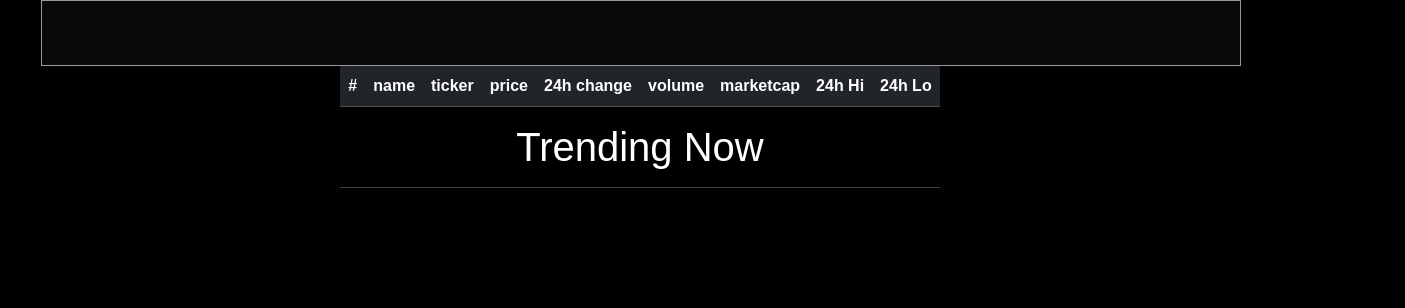
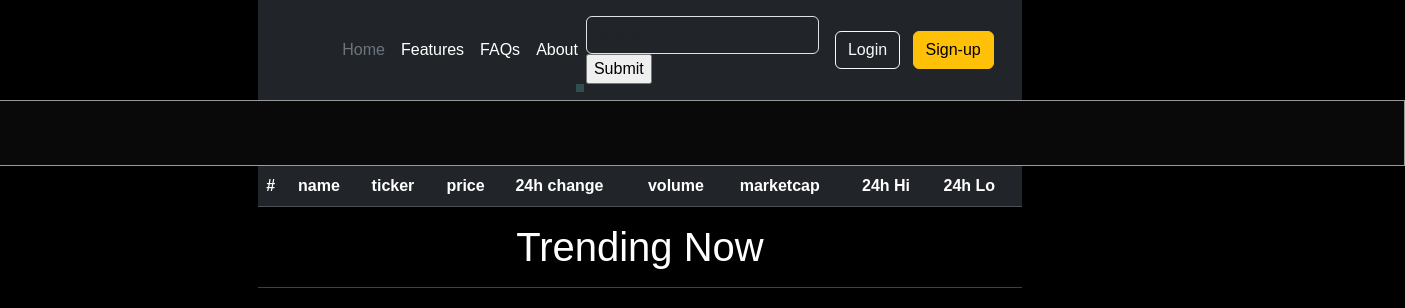
Before and after one commit to Cryptex-prototype/prototype, a plain HTML site: page gecko-api/html/index.html in a window 1280 px wide. Shown: the whole page, 1405 px wide, since content can reach past the window. Drawn offline with nearby package versions, Linux system fonts and the light colour scheme; no server answers.

Commit message:
search api implemented

```diff
--- a/gecko-api/css/style.css
+++ b/gecko-api/css/style.css
@@ -86,3 +86,22 @@ h1,h2,p {padding: 0 5%;}
     vertical-align:super;
     font-size: medium;
 }
+
+#searchResults {
+    background:darkslategrey;
+    position:absolute;
+    list-style:none;
+    left:-10px;
+    z-index: 10;
+    margin:0;
+    padding:4px;
+    max-height:400px;
+    overflow-y:scroll;
+}
+#searchResults a {
+    text-decoration: none!important;
+    color:inherit;
+}
+#searchResults li:hover {
+    background:rgba(0,0,30,.9);
+}
--- a/gecko-api/html/index.html
+++ b/gecko-api/html/index.html
@@ -39,6 +39,34 @@
         width:20px;
     }
 </style>
+<header class="p-3 text-bg-dark">
+    <div class="container">
+        <div class="d-flex flex-wrap align-items-center justify-content-center justify-content-lg-start">
+            <a href="/" class="d-flex align-items-center mb-2 mb-lg-0 text-white text-decoration-none">
+                <svg class="bi me-2" width="40" height="32" role="img" aria-label="Bootstrap"><use xlink:href="#bootstrap"></use></svg>
+            </a>
+
+            <ul class="nav col-12 col-lg-auto me-lg-auto mb-2 justify-content-center mb-md-0">
+                <li><a href="#" class="nav-link px-2 text-secondary">Home</a></li>
+                <li><a href="#" class="nav-link px-2 text-white">Features</a></li>
+                <li><a href="#" class="nav-link px-2 text-white">FAQs</a></li>
+                <li><a href="#" class="nav-link px-2 text-white">About</a></li>
+            </ul>
+            <div style="position: relative">
+                <div class="col-12 col-lg-auto mb-3 mb-lg-0 me-lg-3">
+                    <input id="search" type="text" class="form-control form-control-dark text-bg-dark" placeholder="Search..." aria-label="Search">
+                    <input type="submit" onclick="let input = $('#search').val();searchQuery(input); console.log(input)">
+                </div><ul id="searchResults"></ul>
+            </div>
+            <div class="text-end">
+                <button type="button" class="btn btn-outline-light me-2">Login</button>
+                <button type="button" class="btn btn-warning">Sign-up</button>
+            </div>
+        </div>
+    </div>
+</header>
+
+
 <main>
     <div class="ticker-wrap">
         <div class="ticker">
--- a/gecko-api/js/index.js
+++ b/gecko-api/js/index.js
@@ -124,9 +124,41 @@ console.log(data)
     console.error(e)
     }
 }
+
+const searchQuery = async (input) => {
+    $('#searchResults').empty()
+    try {
+        // $.getJSON(`../data/search.json`)
+        let input = $('#search').val()
+        $.getJSON(`https://api.coingecko.com/api/v3/search?query=${input}`)
+            .done(function(data) {
+                let info = data.coins
+                info.forEach((coin) => {
+                let marketCap = coin.market_cap_rank
+                if(marketCap == null){
+                    return "NA"
+                }
+                    let searchContent = "";
+                    searchContent +=
+
+                        `<li><span>#${marketCap} </span><a href="https://www.coingecko.com/en/coins/${coin.id}"><img src="${coin.thumb}" alt="${coin.id}">${coin.symbol} ${coin.id}</a></li>`
+                    // console.log(searchContent)
+                    $('#searchResults').append(searchContent)
+
+                })
+            })
+
+
+    } catch (e) {
+        console.error(e);
+    }
+}
+$('#search').change(function (){
+$('#searchResults').empty()
+})
 getChart("https://api.coingecko.com/api/v3/coins/markets?vs_currency=usd&order=market_cap_desc&per_page=100&page=1&sparkline=false");
-    getTicker("https://api.coingecko.com/api/v3/simple/price?ids=shiba-inu&vs_currencies=usd&include_market_cap=true&include_24hr_vol=true&include_24hr_change=true&precision=full")
-    getTicker("https://api.coingecko.com/api/v3/simple/price?ids=bitcoin&vs_currencies=usd&include_market_cap=true&include_24hr_vol=true&include_24hr_change=true&precision=full")
-    getTicker("https://api.coingecko.com/api/v3/simple/price?ids=ethereum&vs_currencies=usd&include_market_cap=true&include_24hr_vol=true&include_24hr_change=true&precision=full")
+    // getTicker("https://api.coingecko.com/api/v3/simple/price?ids=shiba-inu&vs_currencies=usd&include_market_cap=true&include_24hr_vol=true&include_24hr_change=true&precision=full")
+    // getTicker("https://api.coingecko.com/api/v3/simple/price?ids=bitcoin&vs_currencies=usd&include_market_cap=true&include_24hr_vol=true&include_24hr_change=true&precision=full")
+    // getTicker("https://api.coingecko.com/api/v3/simple/price?ids=ethereum&vs_currencies=usd&include_market_cap=true&include_24hr_vol=true&include_24hr_change=true&precision=full")
 
 getTrending()
```
